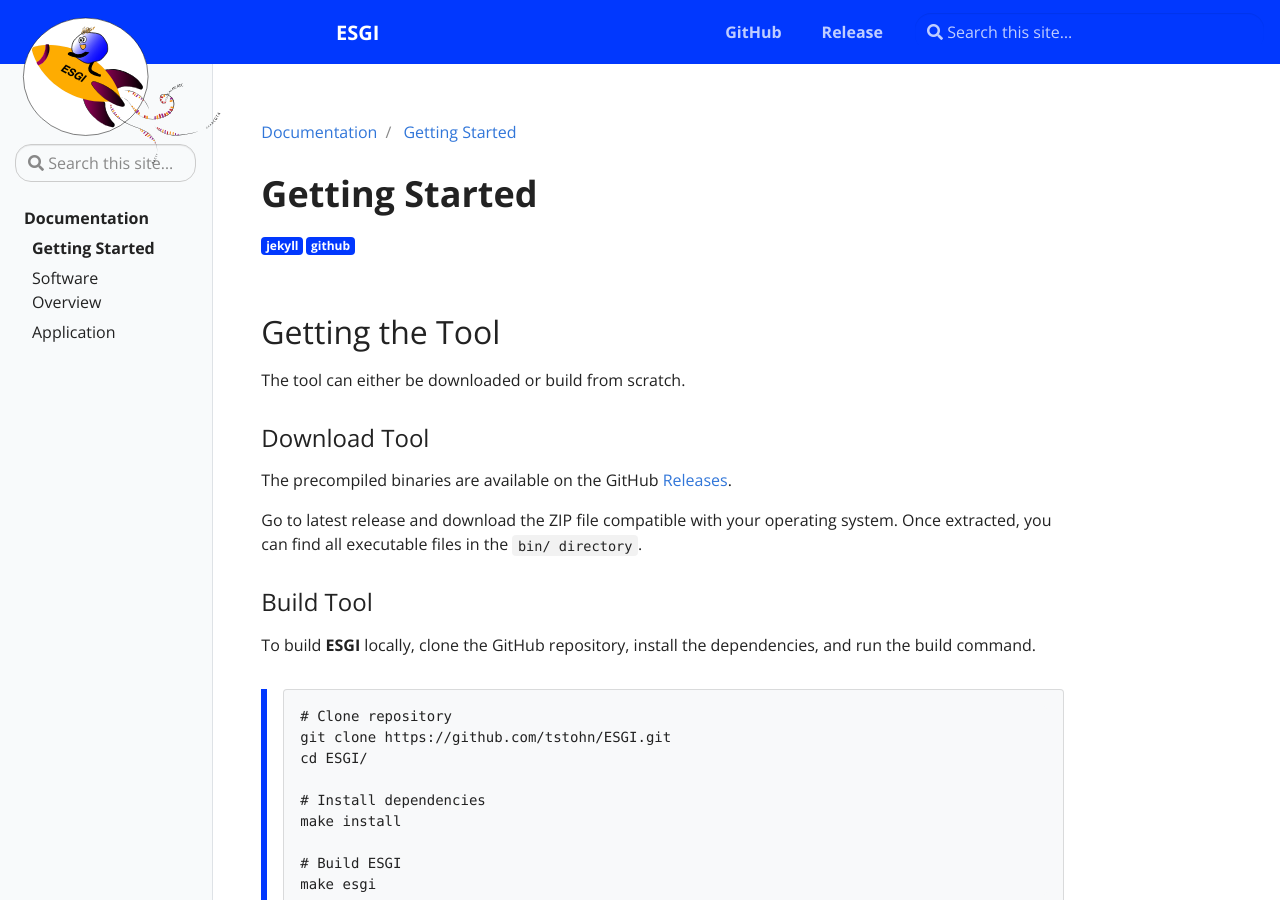
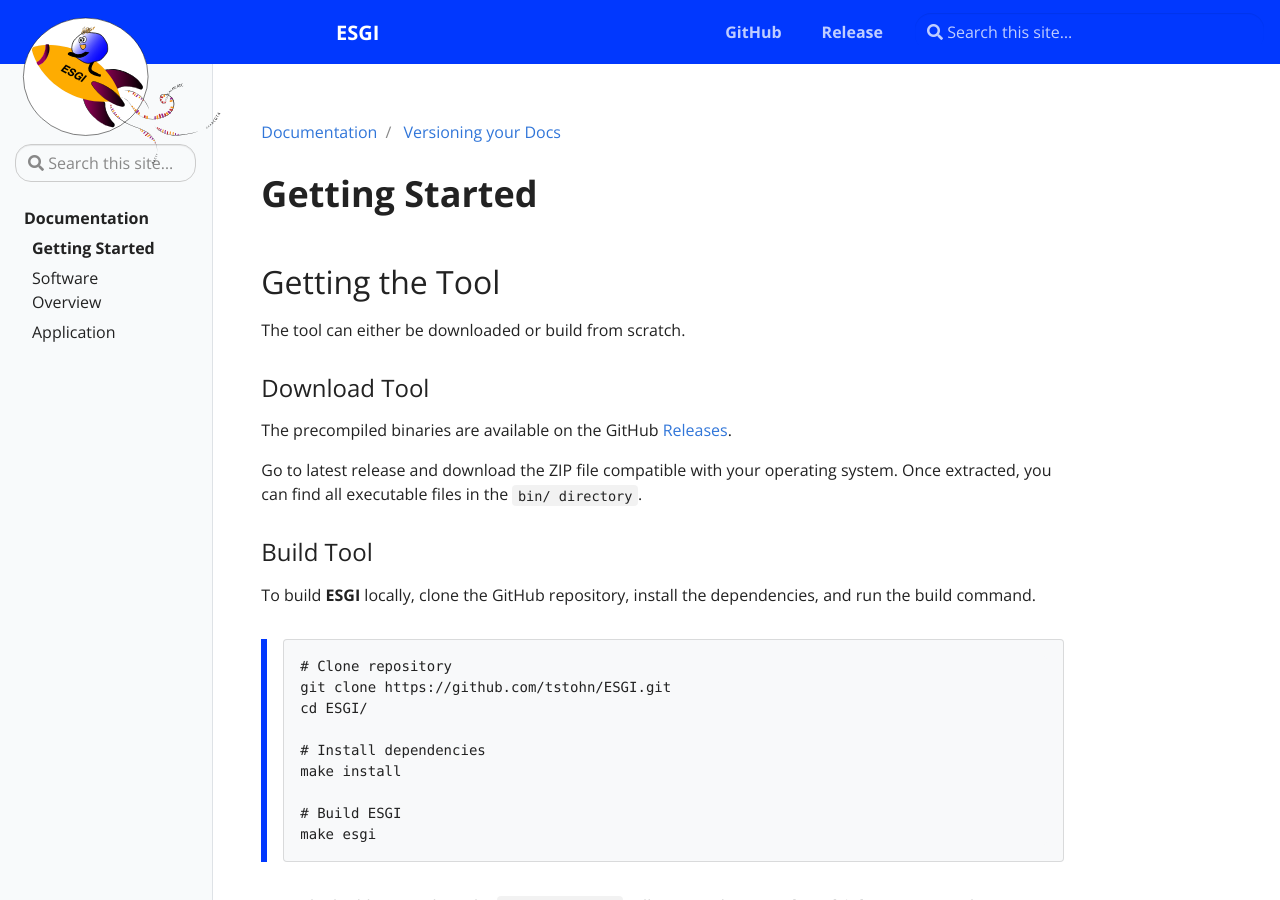
Before and after one commit to tstohn/ESGI.documentation, a Jekyll site: the page built from _docs/getting-started.md, in a window 1280 px wide and 900 px high. Built offline with Jekyll 4.4.1, drawn with Linux system fonts in a browser that asks for light colours.

Commit message:
remove small blue buttons

```diff
--- a/_docs/getting-started.md
+++ b/_docs/getting-started.md
@@ -1,9 +1,6 @@
 ---
-title: Getting Started
-tags:
- - jekyll
- - github
-description: Getting started with Docsy Jekyll
+title: Versioning your Docs
+description: How to turn on and use versioning
 ---
 
 # Getting Started
```
